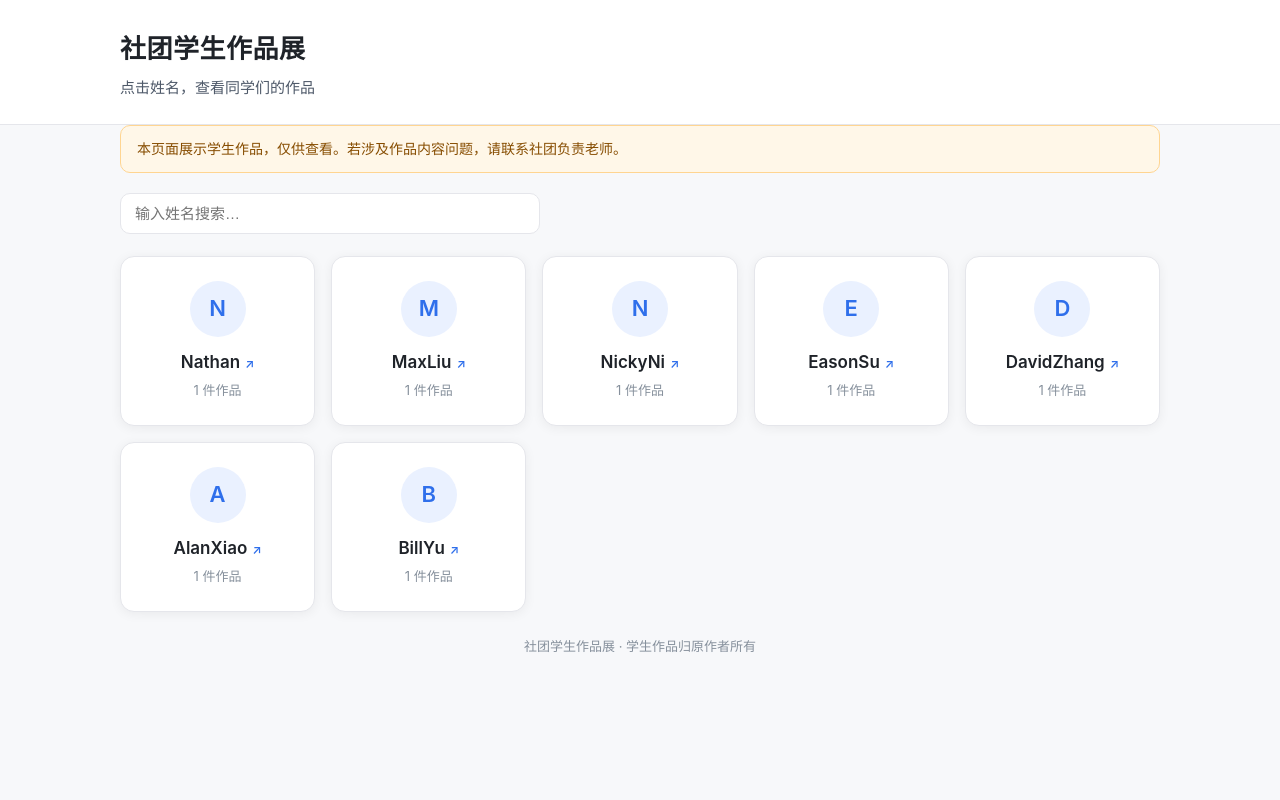
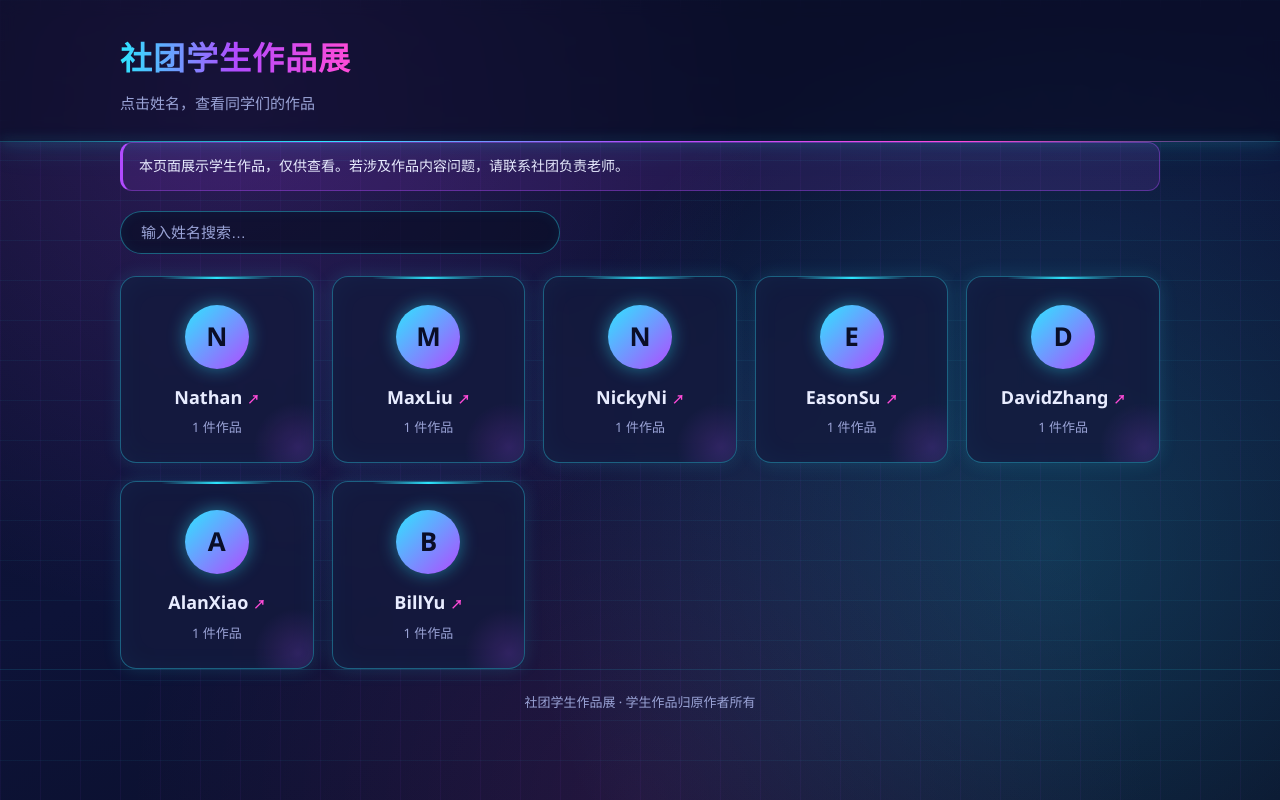
Before and after one commit to zm31zs/club-works, a plain HTML site: page index.html in a window 1280 px wide. Drawn offline with Linux system fonts and the light colour scheme.

Commit message:
前台改为深空霓虹风格（独立主题，不影响后台）

```diff
--- /dev/null
+++ b/assets/theme.css
@@ -0,0 +1,251 @@
+/* 前台主题：深空霓虹风（参考单词闯关游戏 Word Quest）
+   仅 index.html / student.html 引入，后台 admin.html 不受影响 */
+
+:root {
+  --bg-deep: #0a0e27;
+  --bg-panel: #141a3d;
+  --neon-blue: #2ee6ff;
+  --neon-purple: #b14bff;
+  --neon-pink: #ff4bd8;
+  --neon-green: #2effa8;
+  --neon-yellow: #ffd54a;
+  --text: #e8ecff;
+  --muted: #9aa3d6;
+
+  /* 覆盖基础变量，让原有样式自动适配深色 */
+  --bg: #0a0e27;
+  --card: rgba(20, 26, 61, .82);
+  --ink: #e8ecff;
+  --ink-2: #c7cdf5;
+  --ink-3: #9aa3d6;
+  --line: rgba(46, 230, 255, .3);
+  --brand: #2ee6ff;
+  --brand-dark: #b14bff;
+  --brand-soft: rgba(46, 230, 255, .12);
+  --shadow: 0 0 18px rgba(46, 230, 255, .16);
+}
+
+* { box-sizing: border-box; }
+
+html { min-height: 100%; }
+
+body {
+  min-height: 100vh;
+  color: var(--text);
+  font-family: "Segoe UI", "PingFang SC", "Microsoft YaHei", sans-serif;
+  background:
+    radial-gradient(circle at 18% 12%, rgba(177, 75, 255, .20), transparent 42%),
+    radial-gradient(circle at 82% 68%, rgba(46, 230, 255, .18), transparent 45%),
+    radial-gradient(circle at 50% 100%, rgba(255, 75, 216, .10), transparent 50%),
+    linear-gradient(160deg, #0a0e27 0%, #0d1338 50%, #0a0e27 100%);
+  background-attachment: fixed;
+  overflow-x: hidden;
+}
+
+/* 全屏网格线，和参考站一致 */
+body::before {
+  content: "";
+  position: fixed;
+  inset: 0;
+  background-image:
+    linear-gradient(rgba(46, 230, 255, .055) 1px, transparent 1px),
+    linear-gradient(90deg, rgba(177, 75, 255, .055) 1px, transparent 1px);
+  background-size: 40px 40px;
+  pointer-events: none;
+  z-index: 0;
+}
+
+.site-header, main, .site-footer { position: relative; z-index: 1; }
+
+a { color: var(--neon-blue); }
+a:hover { text-decoration: none; }
+
+/* ====== 顶部 ====== */
+.site-header {
+  background: rgba(10, 14, 39, .62);
+  border-bottom: 1px solid rgba(46, 230, 255, .25);
+  box-shadow: 0 6px 30px rgba(46, 230, 255, .10);
+  backdrop-filter: blur(8px);
+  padding: 32px 0 26px;
+}
+.site-header::after {
+  content: "";
+  position: absolute;
+  left: 0; right: 0; bottom: -1px;
+  height: 1px;
+  background: linear-gradient(90deg, transparent, var(--neon-blue), var(--neon-purple), var(--neon-pink), transparent);
+  box-shadow: 0 0 12px rgba(46, 230, 255, .8);
+}
+.site-header h1 {
+  margin: 0 0 8px;
+  font-size: 32px;
+  font-weight: 800;
+  letter-spacing: 1px;
+  background: linear-gradient(90deg, var(--neon-blue), var(--neon-purple), var(--neon-pink));
+  -webkit-background-clip: text;
+  background-clip: text;
+  color: transparent;
+}
+.site-header p { margin: 0; color: var(--muted); font-size: 15px; }
+
+/* 返回首页：霓虹渐变胶囊 */
+.btn-back {
+  display: inline-flex; align-items: center; gap: 8px;
+  padding: 13px 26px;
+  background: linear-gradient(90deg, var(--neon-blue), var(--neon-purple));
+  color: #0a0e27;
+  border: none;
+  border-radius: 999px;
+  font-size: 16px;
+  font-weight: 800;
+  white-space: nowrap;
+  box-shadow: 0 0 20px rgba(46, 230, 255, .5);
+  transition: transform .15s, box-shadow .2s;
+}
+.btn-back:hover {
+  color: #0a0e27;
+  text-decoration: none;
+  transform: translateY(-2px);
+  box-shadow: 0 0 30px rgba(177, 75, 255, .75);
+}
+
+/* ====== 搜索 ====== */
+.search-input {
+  max-width: 440px;
+  padding: 12px 20px;
+  color: var(--text);
+  background: rgba(10, 14, 39, .72);
+  border: 1px solid rgba(46, 230, 255, .38);
+  border-radius: 999px;
+  box-shadow: inset 0 0 14px rgba(46, 230, 255, .05);
+}
+.search-input::placeholder { color: var(--muted); }
+.search-input:focus {
+  border-color: var(--neon-blue);
+  box-shadow: 0 0 16px rgba(46, 230, 255, .4);
+  outline: none;
+}
+
+/* ====== 姓名卡片 ====== */
+.grid { gap: 18px; }
+.name-card {
+  position: relative;
+  overflow: hidden;
+  background: rgba(20, 26, 61, .82);
+  border: 1px solid rgba(46, 230, 255, .35);
+  border-radius: 16px;
+  padding: 28px 18px 24px;
+  text-align: center;
+  color: var(--text);
+  backdrop-filter: blur(6px);
+  box-shadow: 0 0 18px rgba(46, 230, 255, .15), inset 0 0 30px rgba(46, 230, 255, .04);
+  transition: transform .16s, box-shadow .2s, border-color .2s;
+}
+.name-card::before {
+  content: "";
+  position: absolute;
+  top: 0; left: 50%;
+  transform: translateX(-50%);
+  width: 58%; height: 2px;
+  background: linear-gradient(90deg, transparent, var(--neon-blue), transparent);
+}
+.name-card::after {
+  content: "";
+  position: absolute;
+  right: -30px; bottom: -30px;
+  width: 90px; height: 90px;
+  border-radius: 50%;
+  background: radial-gradient(circle, rgba(177, 75, 255, .18), transparent 70%);
+  pointer-events: none;
+}
+.name-card:hover {
+  transform: translateY(-4px);
+  border-color: var(--neon-blue);
+  box-shadow: 0 0 26px rgba(46, 230, 255, .45), 0 0 52px rgba(177, 75, 255, .25);
+}
+.avatar {
+  width: 64px; height: 64px;
+  margin-bottom: 14px;
+  border-radius: 50%;
+  background: linear-gradient(135deg, var(--neon-blue), var(--neon-purple));
+  color: #0a0e27;
+  font-size: 26px;
+  font-weight: 800;
+  box-shadow: 0 0 18px rgba(46, 230, 255, .45);
+}
+.name-card .nm { font-size: 18px; font-weight: 700; color: var(--text); }
+.name-card .new-tab { color: var(--neon-pink); }
+.name-card .cnt { margin-top: 6px; color: var(--muted); }
+
+/* ====== 作品卡片 ====== */
+.work-grid { gap: 20px; }
+.work-card {
+  background: rgba(20, 26, 61, .84);
+  border: 1px solid rgba(177, 75, 255, .4);
+  border-radius: 16px;
+  box-shadow: 0 0 18px rgba(177, 75, 255, .18);
+  overflow: hidden;
+  transition: transform .16s, box-shadow .2s, border-color .2s;
+}
+.work-card:hover {
+  transform: translateY(-3px);
+  border-color: var(--neon-pink);
+  box-shadow: 0 0 26px rgba(255, 75, 216, .4);
+}
+.work-cover { background: #0d1338; }
+.work-cover-placeholder {
+  background: linear-gradient(135deg, rgba(46, 230, 255, .10), rgba(177, 75, 255, .18));
+  color: var(--neon-blue);
+}
+.work-body { padding: 18px 20px 20px; }
+.work-title { color: var(--neon-blue); font-size: 18px; font-weight: 700; }
+.work-desc { color: var(--text); opacity: .86; }
+.work-link {
+  padding: 10px 20px;
+  background: linear-gradient(90deg, var(--neon-blue), var(--neon-purple));
+  color: #0a0e27;
+  font-weight: 700;
+  border-radius: 999px;
+  box-shadow: 0 0 14px rgba(46, 230, 255, .45);
+  transition: transform .15s, box-shadow .2s;
+}
+.work-link:hover {
+  color: #0a0e27;
+  transform: translateY(-2px);
+  box-shadow: 0 0 22px rgba(177, 75, 255, .7);
+}
+.work-link.disabled {
+  background: rgba(255, 255, 255, .08);
+  color: var(--muted);
+  box-shadow: none;
+}
+
+/* ====== 提示 / 空状态 / 页脚 ====== */
+.notice {
+  background: rgba(177, 75, 255, .12);
+  border: 1px solid rgba(177, 75, 255, .4);
+  border-left: 3px solid var(--neon-purple);
+  color: var(--text);
+  border-radius: 12px;
+}
+.error-box {
+  background: rgba(255, 92, 122, .12);
+  border: 1px solid rgba(255, 92, 122, .45);
+  color: #ff9aae;
+}
+.empty { color: var(--muted); }
+.empty .big { color: var(--neon-blue); }
+.site-footer {
+  color: var(--muted);
+  border-top: 1px solid rgba(46, 230, 255, .12);
+  padding-top: 22px;
+}
+.lightbox { background: rgba(6, 9, 26, .94); }
+
+/* ====== 移动端 ====== */
+@media (max-width: 640px) {
+  .site-header { padding: 26px 0 22px; }
+  .site-header h1 { font-size: 25px; }
+  .btn-back { padding: 11px 20px; font-size: 15px; }
+  .name-card { padding: 22px 14px; }
+}
--- a/index.html
+++ b/index.html
@@ -5,6 +5,7 @@
   <meta name="viewport" content="width=device-width, initial-scale=1">
   <title>社团学生作品展</title>
   <link rel="stylesheet" href="assets/style.css">
+  <link rel="stylesheet" href="assets/theme.css">
 </head>
 <body>
   <header class="site-header">
```
Also changed, not shown: student.html (+1 -0 lines).
